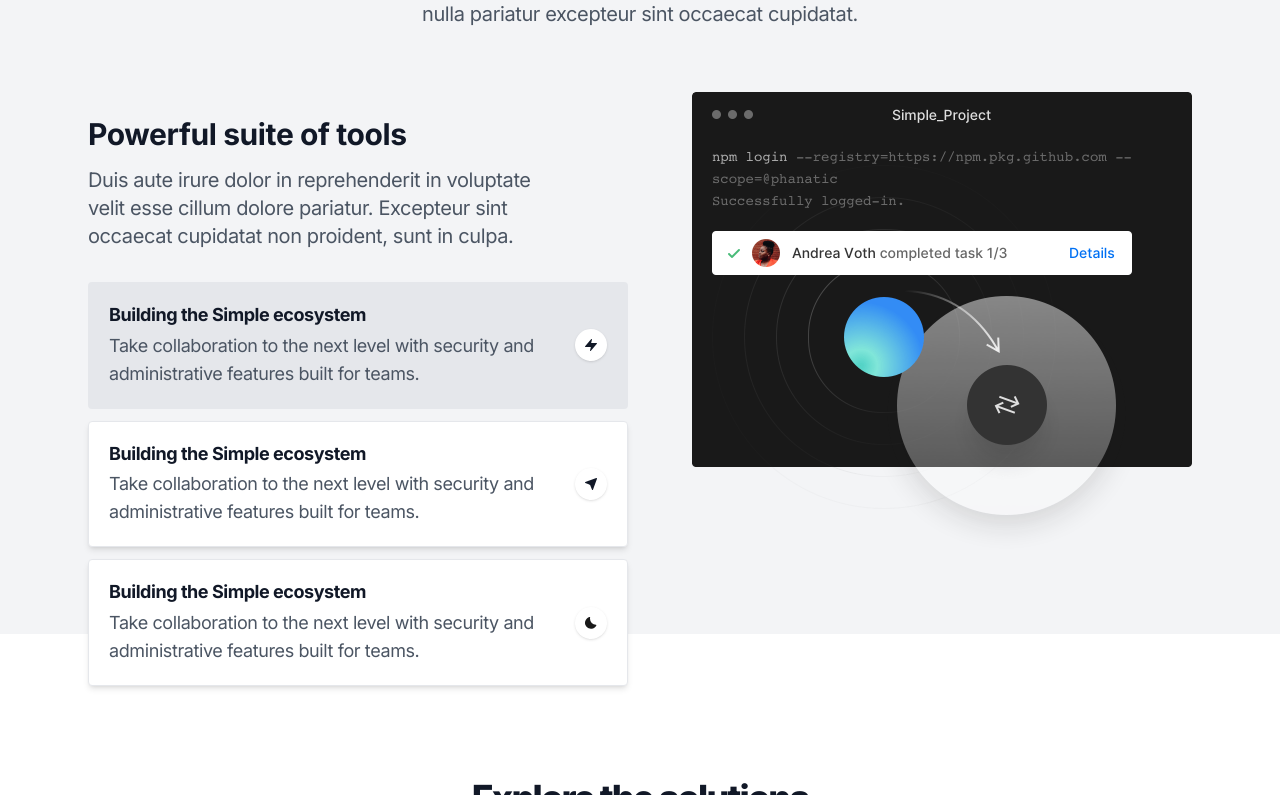
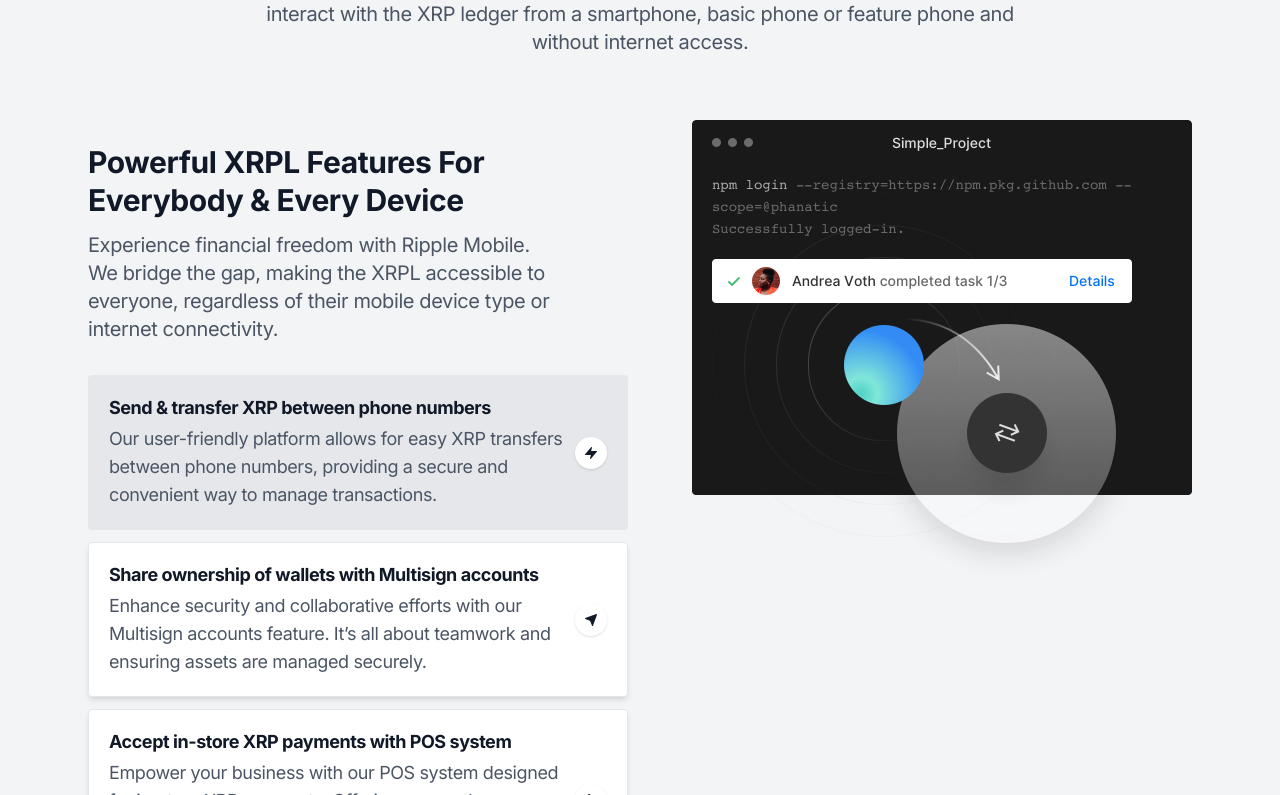
Before and after one commit to afwcole/RippleWebDemo, a Next.js app: page / in a window 1280 px wide. Shown: the part 1925-2720 px from the top of the page. Built offline with nearby package versions, Linux system fonts and the light colour scheme.

Commit message:
Solutions and features

```diff
--- a/src/components/features.tsx
+++ b/src/components/features.tsx
@@ -33,7 +33,7 @@ export default function Features() {
           {/* Section header */}
           <div className="max-w-3xl mx-auto text-center pb-12 md:pb-16">
             <h1 className="h2 mb-4">Explore our solution</h1>
-            <p className="text-xl text-gray-600">Duis aute irure dolor in reprehenderit in voluptate velit esse cillum dolore eu fugiat nulla pariatur excepteur sint occaecat cupidatat.</p>
+            <p className="text-xl text-gray-600">Our solution employs the use of <span className='font-medium'>USSD technology</span>, which enables our users to interact with the XRP ledger from a smartphone, basic phone or feature phone and without internet access. </p>
           </div>
 
           {/* Section content */}
@@ -42,8 +42,8 @@ export default function Features() {
             {/* Content */}
             <div className="max-w-xl md:max-w-none md:w-full mx-auto md:col-span-7 lg:col-span-6 md:mt-6" data-aos="fade-right">
               <div className="md:pr-4 lg:pr-12 xl:pr-16 mb-8">
-                <h3 className="h3 mb-3">Powerful suite of tools</h3>
-                <p className="text-xl text-gray-600">Duis aute irure dolor in reprehenderit in voluptate velit esse cillum dolore pariatur. Excepteur sint occaecat cupidatat non proident, sunt in culpa.</p>
+                <h3 className="h3 mb-3">Powerful XRPL Features For Everybody & Every Device</h3>
+                <p className="text-xl text-gray-600">Experience financial freedom with Ripple Mobile. We bridge the gap, making the XRPL accessible to everyone, regardless of their mobile device type or internet connectivity.</p>
               </div>
               {/* Tabs buttons */}
               <div className="mb-8 md:mb-0">
@@ -53,8 +53,8 @@ export default function Features() {
                   onClick={(e) => { e.preventDefault(); setTab(1); }}
                 >
                   <div>
-                    <div className="font-bold leading-snug tracking-tight mb-1">Building the Simple ecosystem</div>
-                    <div className="text-gray-600">Take collaboration to the next level with security and administrative features built for teams.</div>
+                    <div className="font-bold leading-snug tracking-tight mb-1">Send & transfer XRP between phone numbers</div>
+                    <div className="text-gray-600">Our user-friendly platform allows for easy XRP transfers between phone numbers, providing a secure and convenient way to manage transactions.</div>
                   </div>
                   <div className="flex justify-center items-center w-8 h-8 bg-white rounded-full shadow flex-shrink-0 ml-3">
                     <svg className="w-3 h-3 fill-current" viewBox="0 0 12 12" xmlns="http://www.w3.org/2000/svg">
@@ -68,8 +68,8 @@ export default function Features() {
                   onClick={(e) => { e.preventDefault(); setTab(2); }}
                 >
                   <div>
-                    <div className="font-bold leading-snug tracking-tight mb-1">Building the Simple ecosystem</div>
-                    <div className="text-gray-600">Take collaboration to the next level with security and administrative features built for teams.</div>
+                    <div className="font-bold leading-snug tracking-tight mb-1">Share ownership of wallets with Multisign accounts</div>
+                    <div className="text-gray-600">Enhance security and collaborative efforts with our Multisign accounts feature. It’s all about teamwork and ensuring assets are managed securely.</div>
                   </div>
                   <div className="flex justify-center items-center w-8 h-8 bg-white rounded-full shadow flex-shrink-0 ml-3">
                     <svg className="w-3 h-3 fill-current" viewBox="0 0 12 12" xmlns="http://www.w3.org/2000/svg">
@@ -83,8 +83,8 @@ export default function Features() {
                   onClick={(e) => { e.preventDefault(); setTab(3); }}
                 >
                   <div>
-                    <div className="font-bold leading-snug tracking-tight mb-1">Building the Simple ecosystem</div>
-                    <div className="text-gray-600">Take collaboration to the next level with security and administrative features built for teams.</div>
+                    <div className="font-bold leading-snug tracking-tight mb-1">Accept in-store XRP payments with POS system</div>
+                    <div className="text-gray-600">Empower your business with our POS system designed for in-store XRP payments. Offering a smooth, secure, and innovative payment solution for a CBDC-enabled financial world.</div>
                   </div>
                   <div className="flex justify-center items-center w-8 h-8 bg-white rounded-full shadow flex-shrink-0 ml-3">
                     <svg className="w-3 h-3 fill-current" viewBox="0 0 12 12" xmlns="http://www.w3.org/2000/svg">
```
